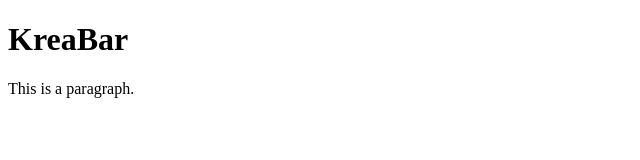
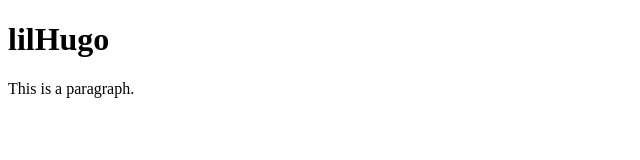
Before and after one commit to Lennox-7/HTML-Test, a plain HTML site: page index.html in a window 1280 px wide. Shown: the full height of the page, 0-640 px from the left. Drawn offline with Linux system fonts and the light colour scheme.

Commit message:
Update index.html

```diff
--- a/index.html
+++ b/index.html
@@ -5,7 +5,7 @@
 </head>
 <body>
 
-<h1>KreaBar</h1>
+<h1>lilHugo</h1>
 <p>This is a paragraph.</p>
 
 </body>
```
